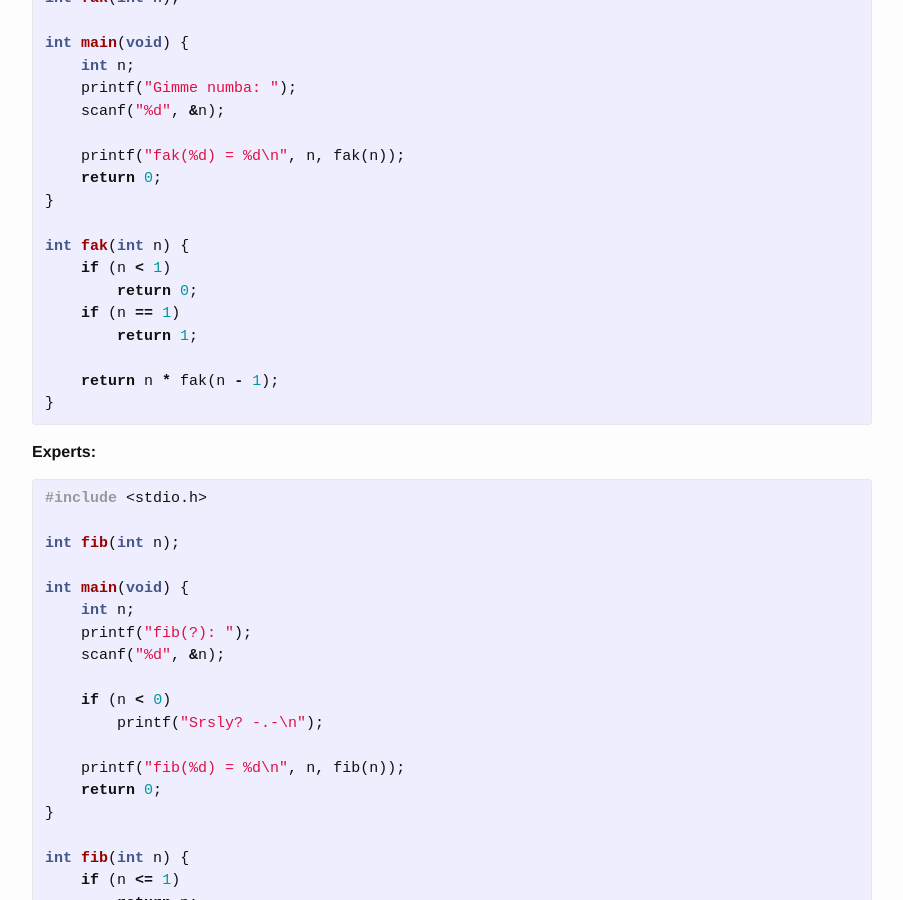
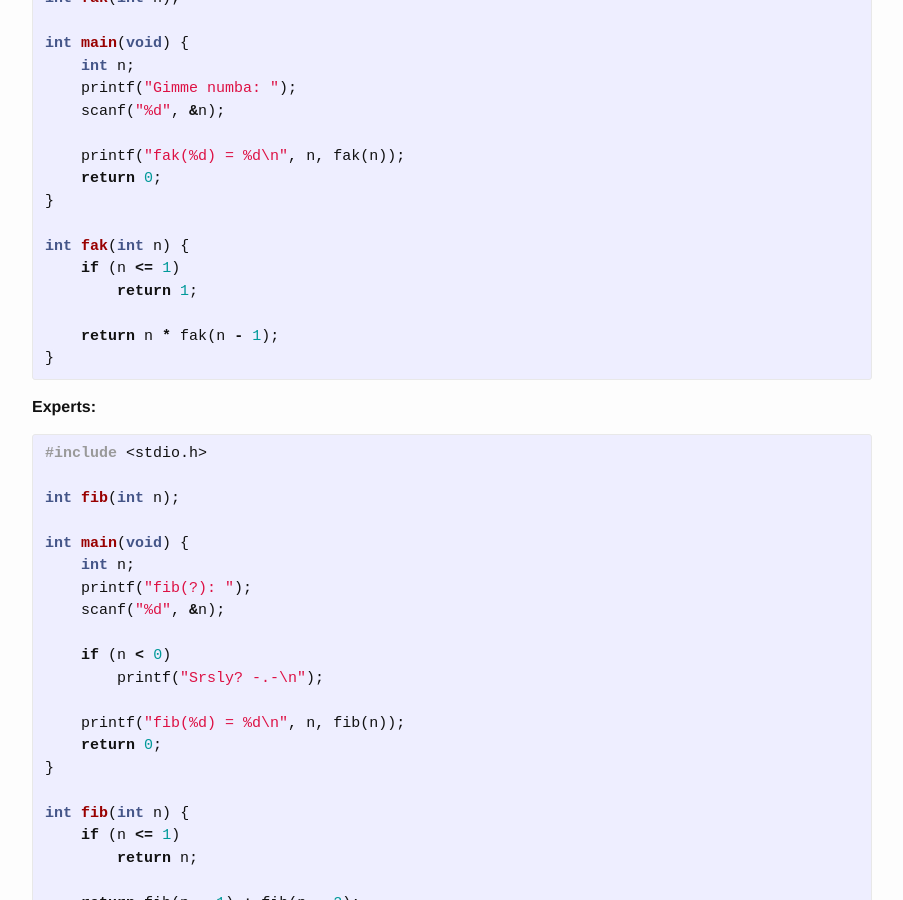
Before and after one commit to fsr/c-lessons, a Jekyll site: the page built from _exercises/11_practising_recursion.md, in a window 1280 px wide and 900 px high, scrolled down 732 px. Shown: the whole window, without its empty margins (188-1091 px from the left). Built offline with Jekyll 4.4.1, drawn with Linux system fonts in a browser that asks for light colours.

Commit message:
changed if (n == 1) to if (n <= 1)

```diff
--- a/_exercises/11_practising_recursion.md
+++ b/_exercises/11_practising_recursion.md
@@ -38,9 +38,7 @@ int main(void) {
 }
 
 int fak(int n) {
-    if (n < 1)
-        return 0;
-    if (n == 1)
+    if (n <= 1)
         return 1;
 
     return n * fak(n - 1);
```
